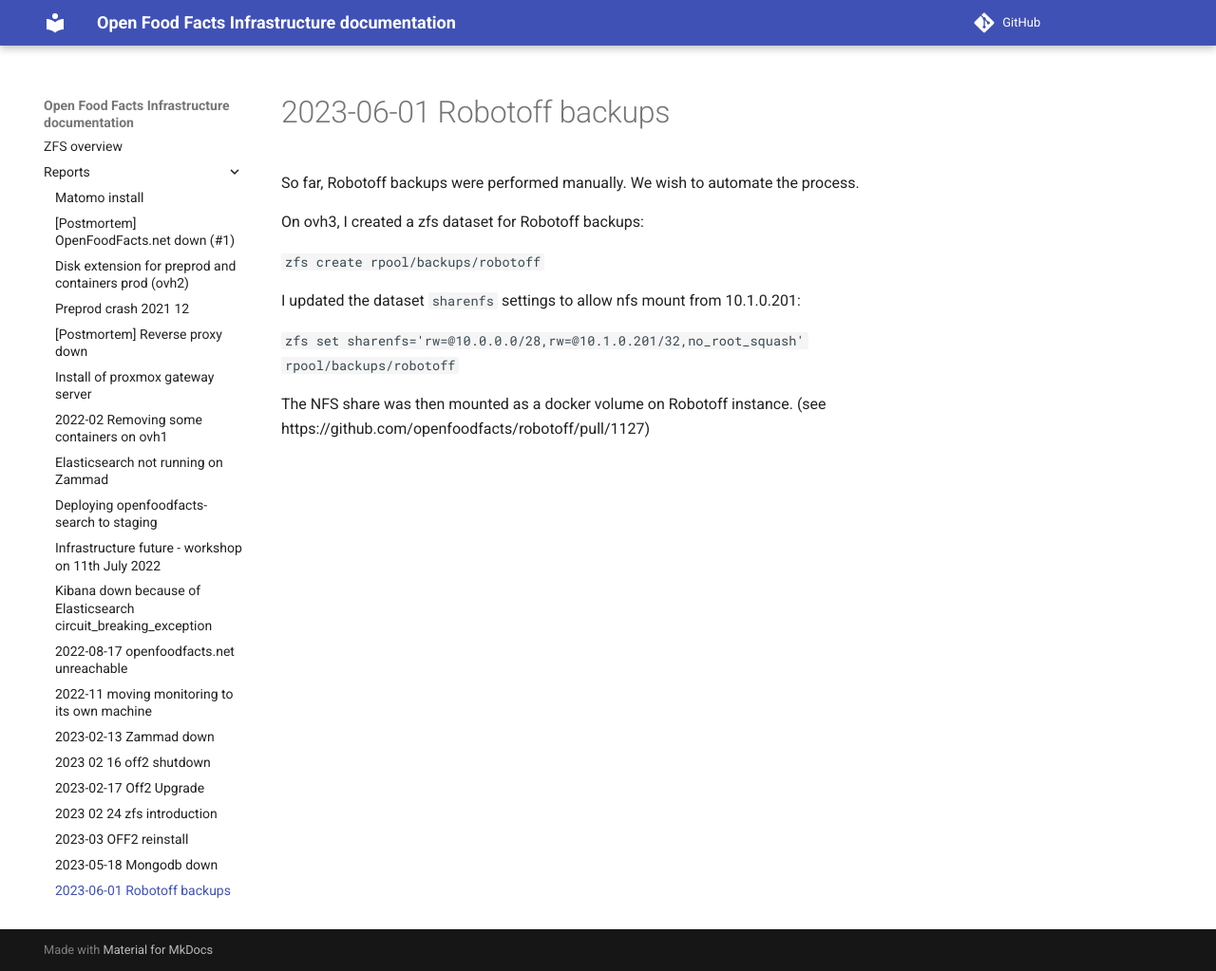
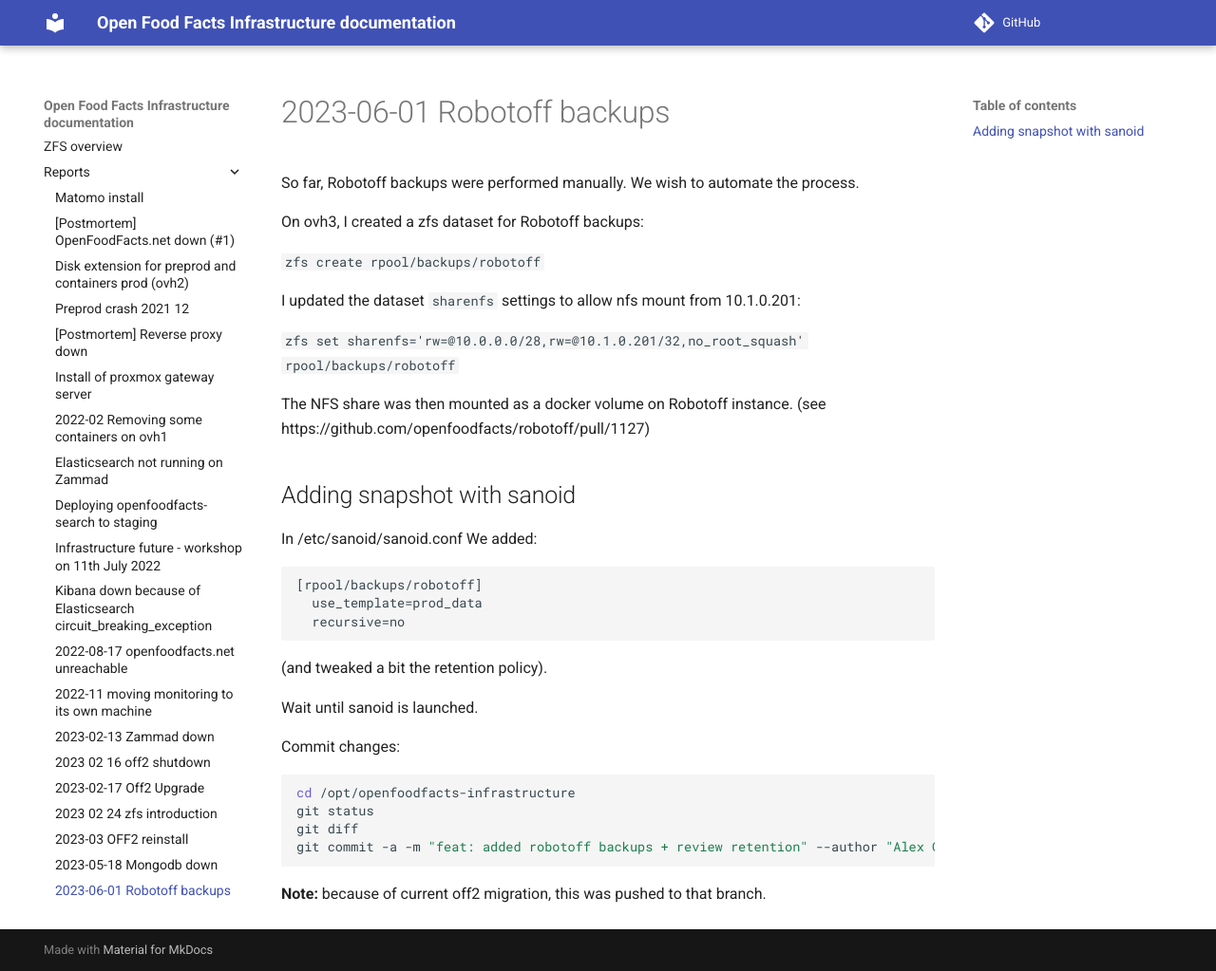
Before and after one commit to openfoodfacts/openfoodfacts-infrastructure, an MkDocs documentation site: the page built from docs/reports/2023-06-01-robotoff-backups.md, in a window 1280 px wide and 1023 px high. Shown: the whole window at 95% size. Built offline with MkDocs 1.6.1 and Material for MkDocs 9.7.7, drawn with Linux system fonts in a browser that asks for light colours; comment, search, counter and statistics services are not loaded.

Commit message:
docs: snapshoting robotoff backups

````diff
--- a/docs/reports/2023-06-01-robotoff-backups.md
+++ b/docs/reports/2023-06-01-robotoff-backups.md
@@ -11,3 +11,25 @@
 `zfs set sharenfs='rw=@10.0.0.0/28,rw=@10.1.0.201/32,no_root_squash' rpool/backups/robotoff`
 
 The NFS share was then mounted as a docker volume on Robotoff instance. (see https://github.com/openfoodfacts/robotoff/pull/1127)
+
+## Adding snapshot with sanoid
+
+In /etc/sanoid/sanoid.conf We added:
+
+```conf
+[rpool/backups/robotoff]
+  use_template=prod_data
+  recursive=no
+```
+(and tweaked a bit the retention policy).
+
+Wait until sanoid is launched.
+
+Commit changes:
+```bash
+cd /opt/openfoodfacts-infrastructure
+git status
+git diff
+git commit -a -m "feat: added robotoff backups + review retention" --author "Alex Garel …"
+```
+**Note:** because of current off2 migration, this was pushed to that branch.
````
